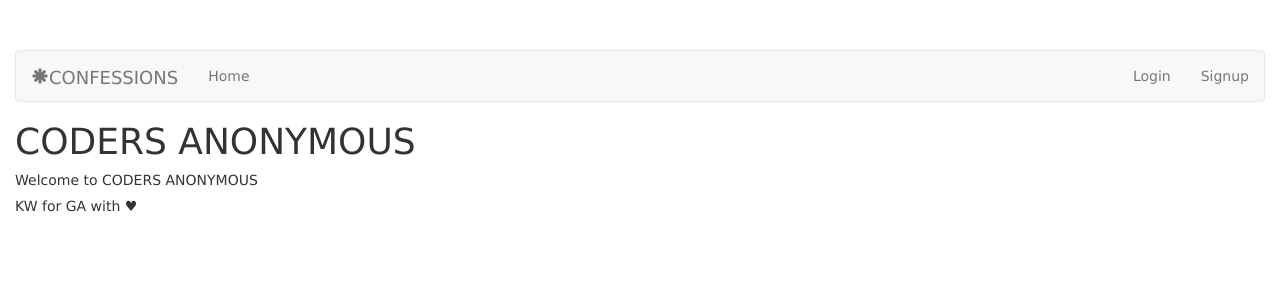
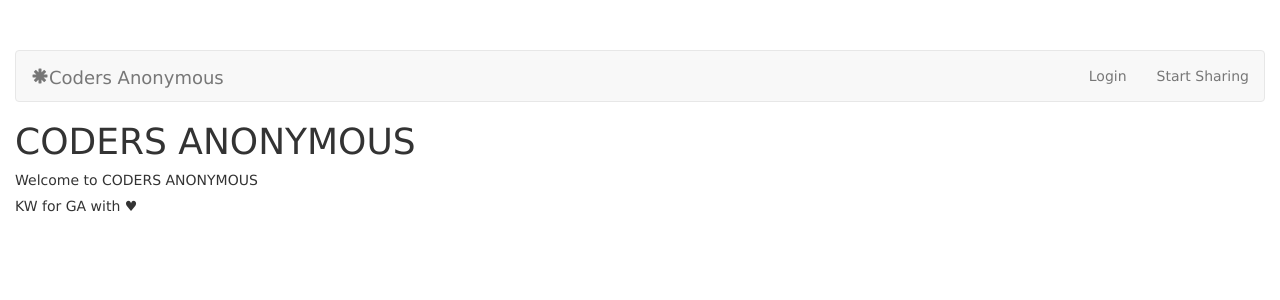
Before and after one commit to kimberlywondo/Coders_Anonymous, a Node server app: page / in a window 1280 px wide. Shown: the top 300 px of the page. Run offline with Node 20, Linux system fonts and the light colour scheme; some libraries are stand-ins or nearby versions.

Commit message:
made CODERS ANONYMOUS the home link, removed separate home link

```diff
--- a/views/partials/header.ejs
+++ b/views/partials/header.ejs
@@ -1,24 +1,26 @@
 <nav class="navbar navbar-default" role="navigation">
   <div class="container-fluid">
     <div class="navbar-header">
-      <a class="navbar-brand" href="#">
-        <span class="glyphicon glyphicon glyphicon-asterisk"></span>CONFESSIONS
+      <a class="navbar-brand" href="/">
+        <span class="glyphicon glyphicon glyphicon-asterisk"></span>Coders Anonymous
       </a>
     </div>
 
 <ul class="nav navbar-nav navbar-left">
-      <li><a href="/">Home</a></li>
-      <% if (currentUser) { %>
-        <li><a href="/postEntries">CONFESSIONS</a></li>
-      <% } %>
-    </ul>
-    <ul class="nav navbar-nav navbar-right">
+
+<!--	<li><a href="/">Home</a></li>-->
+    	<% if (currentUser) { %>
+    <li><a href="/postEntries">Your Confessions</a></li>
+    	<% } %>
+</ul>
+
+<ul class="nav navbar-nav navbar-right">
       <% if (currentUser) { %>
         <li><a href="#"><%= currentUser.local.email %></a></li>
         <li><a href="/logout">Logout</a></li>
       <% } else { %>
         <li><a href="/login">Login</a></li>
-        <li><a href="/signup">Signup</a></li>
+        <li><a href="/signup">Start Sharing</a></li>
       <% } %>
     </ul>
   </div>
```
